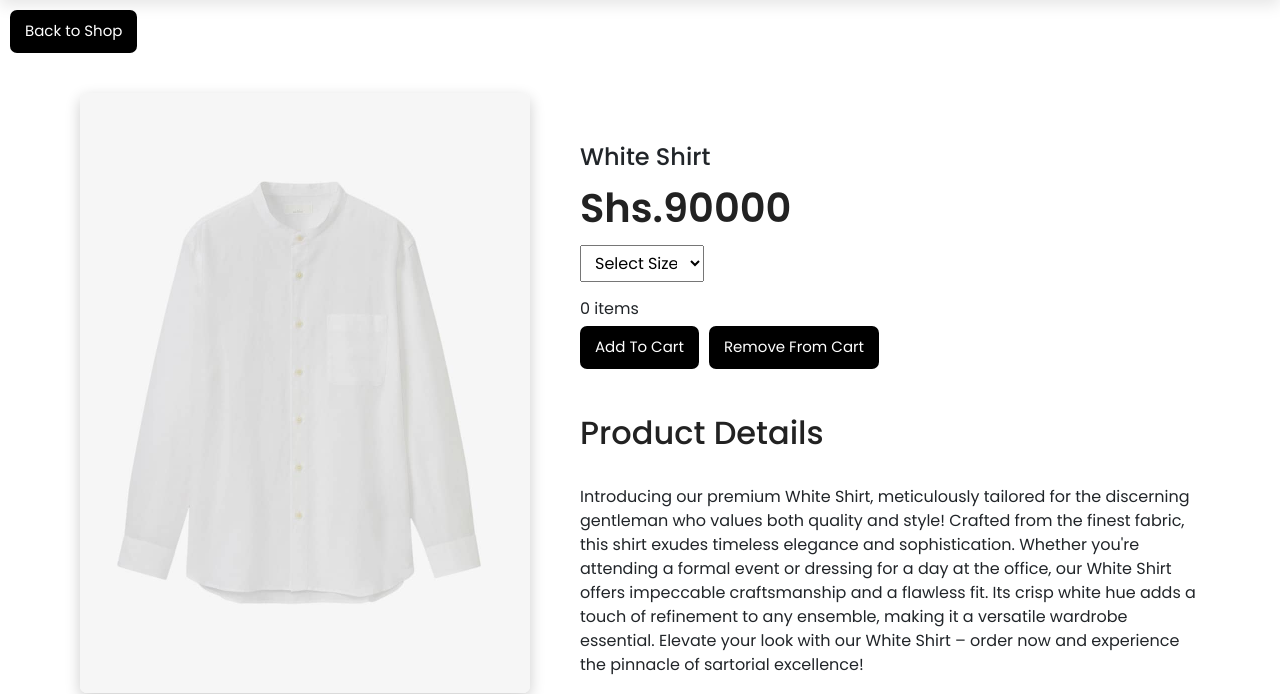
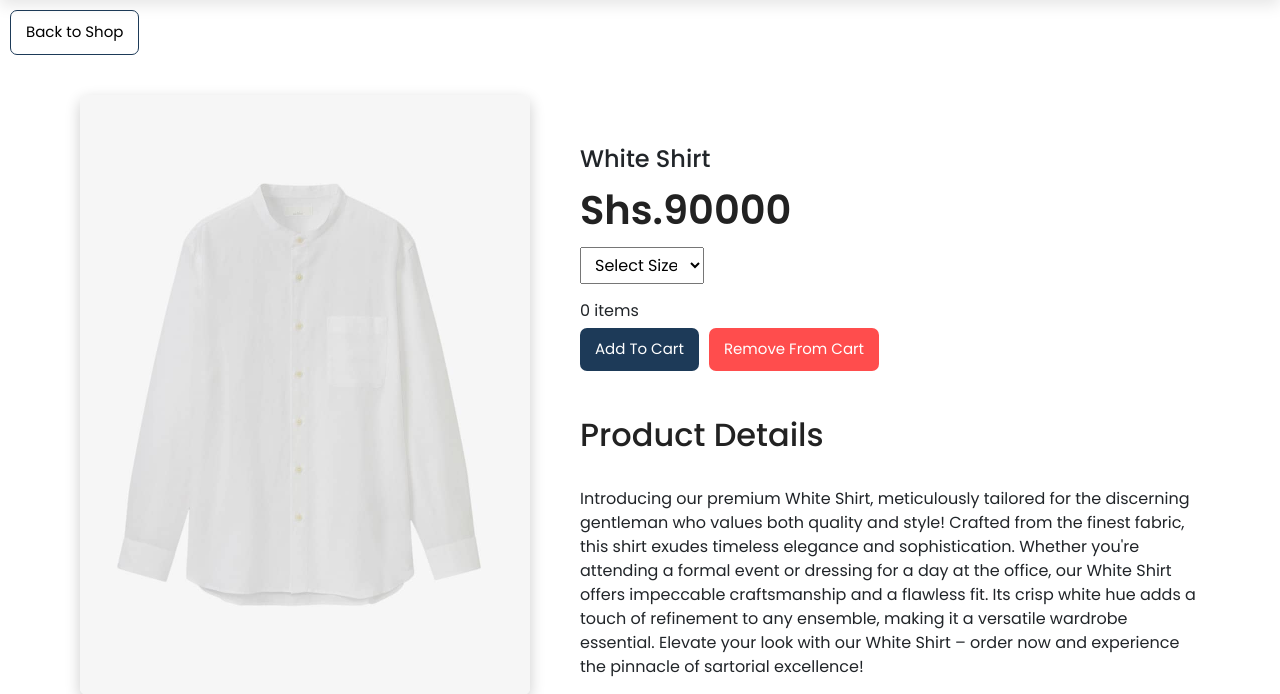
Before and after one commit to MulindwaMarkMyles/kulya, a Django app: page /product-view/17 in a window 1280 px wide. Shown: the part 65-759 px from the top of the page. Run offline with Django 5.2, Linux system fonts and the light colour scheme; data comes from the database, SQL or seed files in the repository; some libraries are stand-ins or nearby versions.

Commit message:
better product page

```diff
--- a/shop/templates/shop/product.html
+++ b/shop/templates/shop/product.html
@@ -17,12 +17,12 @@
     <div class="buttons">
         <button
         href="#"
-        class="update-cart cart-btn"
+        class="update-cart cart-btn a"
         data-product="{{ product.id }}"
         data-action="add">Add To Cart</button>
         <button
         href="#"
-        class="update-cart cart-btn"
+        class="update-cart cart-btn r"
         data-product="{{ product.id }}"
         data-action="remove">Remove From Cart</button>
     </div>
--- a/static/css/product.css
+++ b/static/css/product.css
@@ -39,11 +39,11 @@
 .cart-btn {
     display:block;
     padding:10px 15px;
-    background-color: #000;
-    color: #fff;
+    background-color: #fff;
+    color: black;
     font-size: 15px;
     text-align:center;
-    border:none;
+    border:1px solid #1d3a58;
     cursor:pointer;
     transition: all 0.3s ease;
     width:fit-content;
@@ -58,3 +58,13 @@
     gap:10px;
     flex-direction: row;
 }
+.a {
+    background-color: #1d3a58;
+    color:white;
+    border:none;
+}
+.r {
+    background-color: #ff4d4d;
+    color:white;
+    border:none;
+}
```
